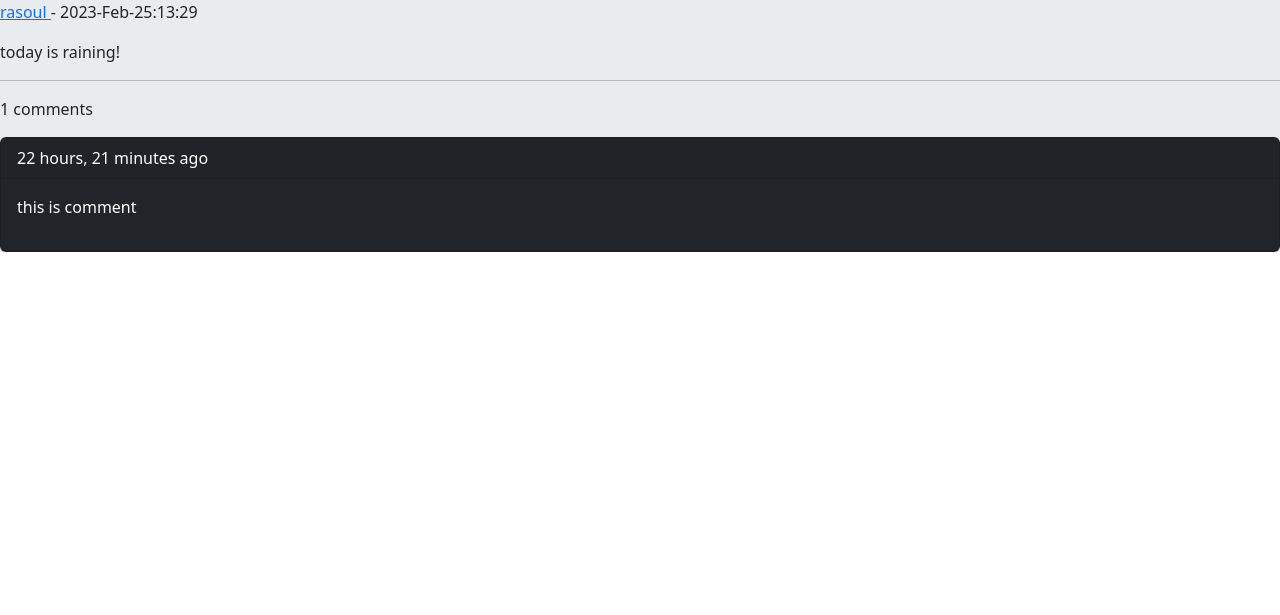
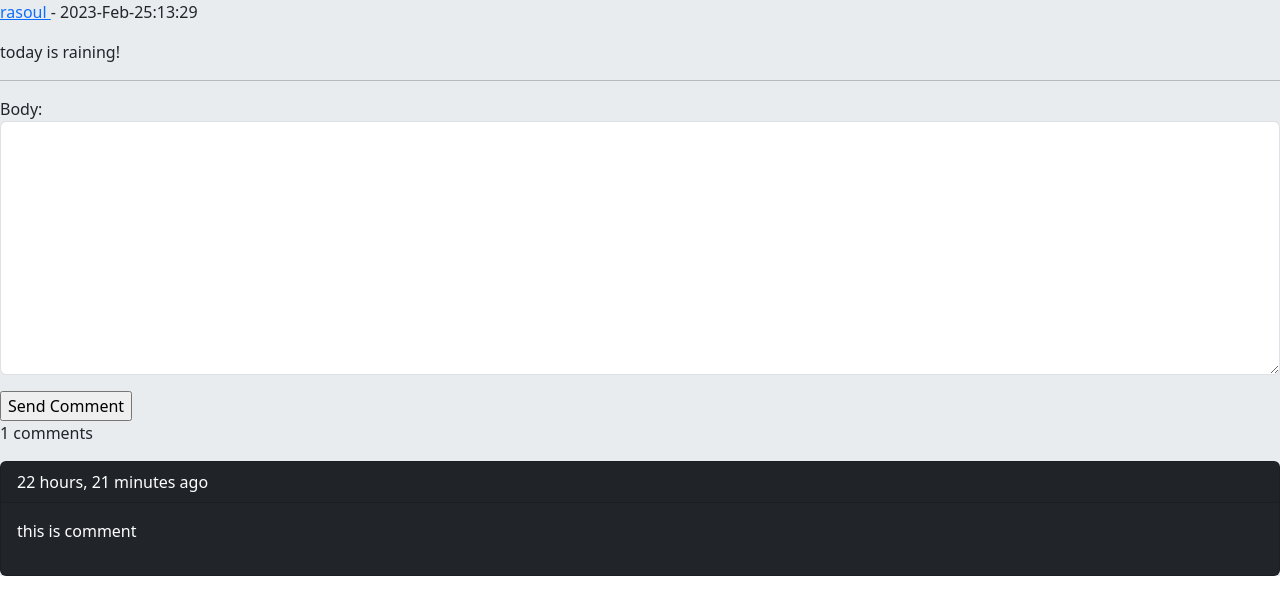
Before and after one commit to RasoulZamani/Django_SocialNetwork, a Django app: a page that uses home/templates/home/details.html in a window 1280 px wide. Shown: the part 56-671 px from the top of the page. Run offline with Django 4.2, Linux system fonts and the light colour scheme; a user stored in the database is signed in; data comes from the database, SQL or seed files in the repository; both versions use the stored data as it was after the commit.

Commit message:
commenting

```diff
--- a/home/forms.py
+++ b/home/forms.py
@@ -1,7 +1,16 @@
 from django import forms
-from .models import Post
+from .models import Post, Comment
 
 class PostCreateUpdateForm(forms.ModelForm):
     class Meta:
         model = Post
         fields = ('body', )
+
+
+class CommentCreateForm(forms.ModelForm):
+    class Meta:
+        model = Comment
+        fields = ('body', )
+        widgets = {
+            'body':forms.Textarea(attrs={'class':'form-control'})
+        }
--- a/home/templates/home/details.html
+++ b/home/templates/home/details.html
@@ -10,6 +10,15 @@
     <p> <a href="{% url 'accounts:user_profile' post.user.id %}"> {{post.user.username}} </a> - {{post.updated |  date:"Y-M-d:H:i" }}</p>
     <p>{{post.body}}</p>
     <hr/>
+
+    {% if request.user.is_authenticated %}
+        <form action='' method='post' novalidate>
+            {% csrf_token %}
+            {{comment_form.as_p}}
+        <input type='submit'  value='Send Comment'>
+    </form>
+    {% endif %}
+
     <p>{{comments.count}} comments</p>
     {% for comment in comments %}
         <div class="card bg-dark text-white">
--- a/home/views.py
+++ b/home/views.py
@@ -5,7 +5,7 @@ from django.views import View
 from .models import Post
 from django.contrib.auth.mixins import LoginRequiredMixin
 from django.contrib import messages
-from .forms import PostCreateUpdateForm
+from .forms import PostCreateUpdateForm, CommentCreateForm
 from django.utils.text import slugify
 
 
@@ -20,12 +20,27 @@ class HomeView(View):
 
 class PostDetailView(View):
     """CBV for post details"""
-    def get(self, request, post_id, post_slug):
-        post = Post.objects.get(pk=post_id, slug=post_slug)
+    class_form = CommentCreateForm
+
+    def setup(self, request, *args, **kwargs):
+        self.post_inst = Post.objects.get(pk=kwargs['post_id'], slug=kwargs['post_slug'])
+        return super().setup(request, *args, **kwargs)
+
+    def get(self, request, *args, **kwargs):
+        post = self.post_inst
         comments = post.post_comment.filter(is_reply=False)
         return render(request, 'home/details.html',
-                      {'post':post, 'comments':comments})
+                      {'post':post, 'comments':comments, 'comment_form':self.class_form})
 
+    def post(self, request, *args, **kwargs):
+        comment_form = self.class_form(request.POST)
+        if comment_form.is_valid():
+            new_commetn = comment_form.save(commit=False)
+            new_commetn.user = request.user
+            new_commetn.post = self.post_inst
+            new_commetn.save()
+            messages.success(request, 'Your comment was sent seccessfuly!', 'seccess')
+            return redirect('home:post_details', self.post_inst.id, self.post_inst.slug)
 
 class PostDeleteView(LoginRequiredMixin, View):
     """CBV for deleting post """
```
Also changed, not shown: README.md, db.sqlite3.
